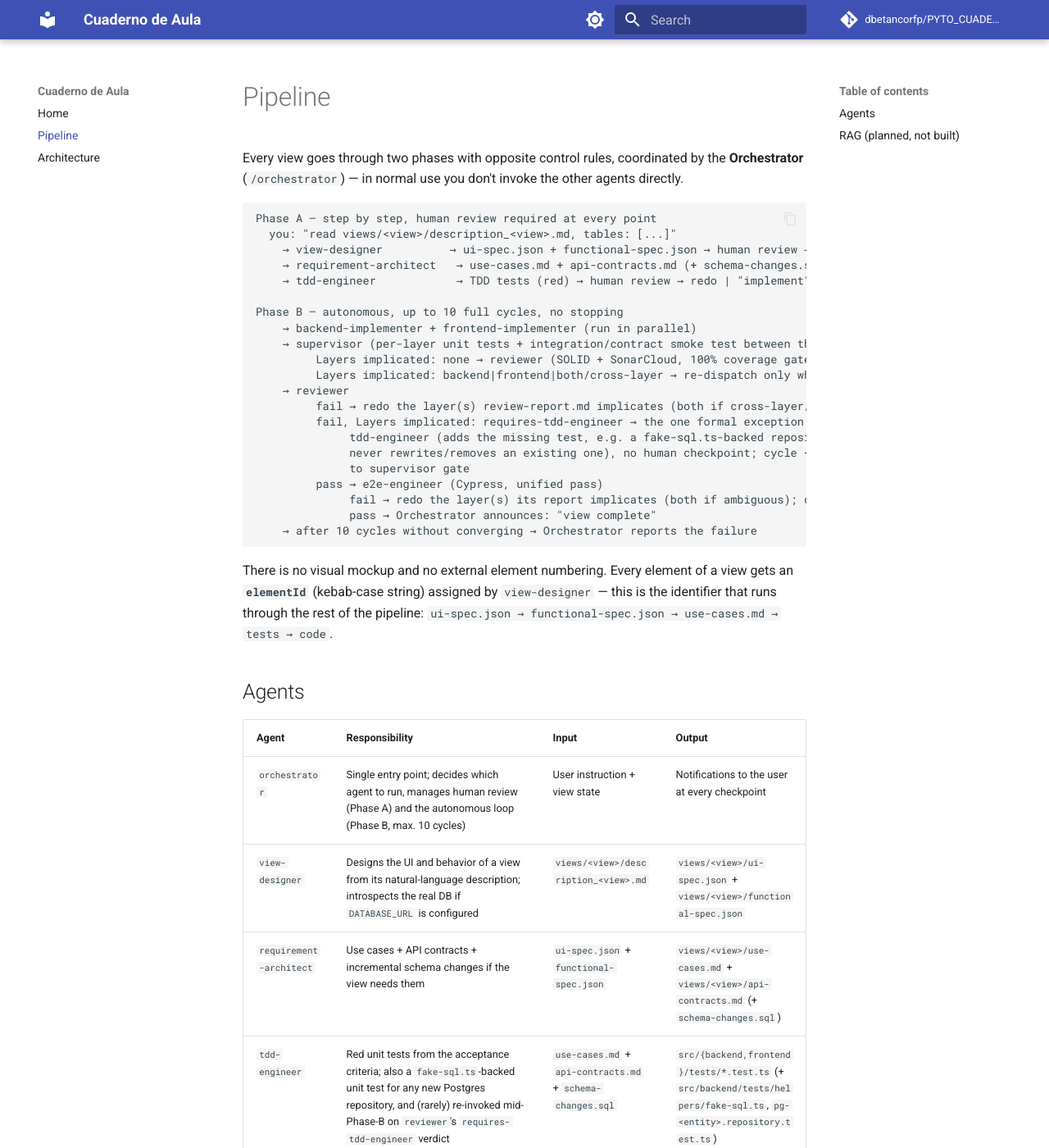
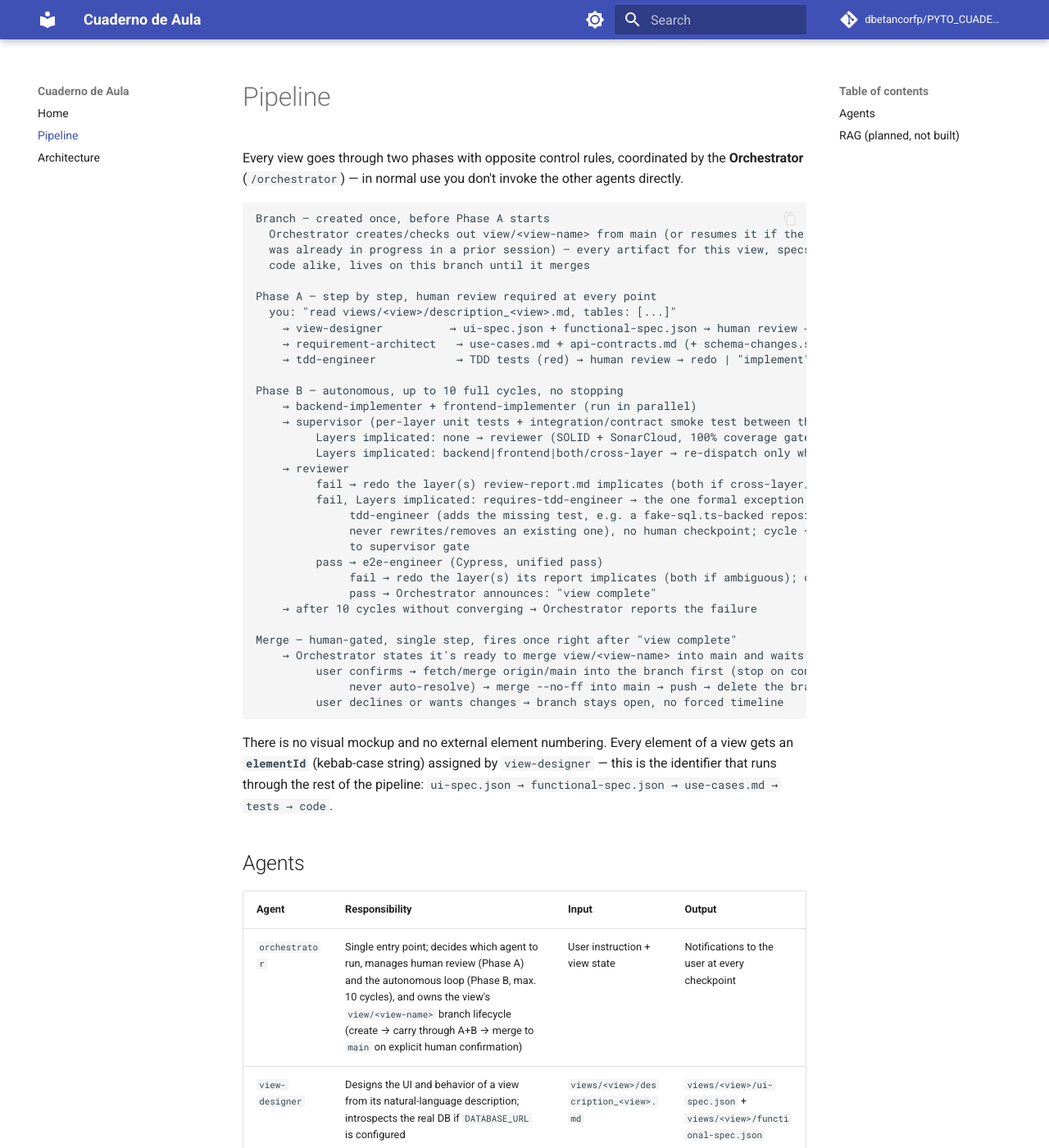
Before and after one commit to dbetancorfp/PYTO_CUADERNO_DE_AULA_V0, an MkDocs documentation site: the page built from docs/pipeline.md, in a window 1280 px wide and 1400 px high. Shown: the whole window at 82% size. Built offline with MkDocs 1.6.1 and Material for MkDocs 9.7.7, drawn with Linux system fonts in a browser that asks for light colours; comment, search, counter and statistics services are not loaded.

Commit message:
feat: add branch-per-view workflow to the pipeline
- Every view now builds on its own view/<view-name> branch, created
  by the Orchestrator before view-designer runs and carried through
  Phase A and Phase B, instead of committing straight to main mid-cycle
- Merge to main is a new human-gated step that fires once right after
  e2e-engineer PASS ("view complete") and never runs automatically -
  matches how pushes have actually been confirmed all session and the
  project's existing no-PR-unless-asked convention (direct git merge)
- commit.md reworded to describe branch-aware pushing instead of the
  old blanket "pushes directly to main" framing
- ci-setup.md's ci.yml/e2e.yml specs widened to also trigger on
  view/** pushes, so CI checks the branch itself before merge

Co-Authored-By: Claude Sonnet 4.6 <noreply@anthropic.com>

````diff
--- a/docs/pipeline.md
+++ b/docs/pipeline.md
@@ -5,6 +5,11 @@ Every view goes through two phases with opposite control rules, coordinated by t
 directly.
 
 ```
+Branch — created once, before Phase A starts
+  Orchestrator creates/checks out view/<view-name> from main (or resumes it if the view
+  was already in progress in a prior session) — every artifact for this view, specs and
+  code alike, lives on this branch until it merges
+
 Phase A — step by step, human review required at every point
   you: "read views/<view>/description_<view>.md, tables: [...]"
     → view-designer          → ui-spec.json + functional-spec.json → human review → redo | continue
@@ -26,6 +31,12 @@ Phase B — autonomous, up to 10 full cycles, no stopping
               fail → redo the layer(s) its report implicates (both if ambiguous); cycle += 1; back to supervisor gate
               pass → Orchestrator announces: "view complete"
     → after 10 cycles without converging → Orchestrator reports the failure
+
+Merge — human-gated, single step, fires once right after "view complete"
+    → Orchestrator states it's ready to merge view/<view-name> into main and waits
+         user confirms → fetch/merge origin/main into the branch first (stop on conflict,
+              never auto-resolve) → merge --no-ff into main → push → delete the branch
+         user declines or wants changes → branch stays open, no forced timeline
 ```
 
 There is no visual mockup and no external element numbering. Every element of a view gets
@@ -37,7 +48,7 @@ that runs through the rest of the pipeline:
 
 | Agent | Responsibility | Input | Output |
 |-------|-----------------|-------|--------|
-| `orchestrator` | Single entry point; decides which agent to run, manages human review (Phase A) and the autonomous loop (Phase B, max. 10 cycles) | User instruction + view state | Notifications to the user at every checkpoint |
+| `orchestrator` | Single entry point; decides which agent to run, manages human review (Phase A) and the autonomous loop (Phase B, max. 10 cycles), and owns the view's `view/<view-name>` branch lifecycle (create → carry through A+B → merge to `main` on explicit human confirmation) | User instruction + view state | Notifications to the user at every checkpoint |
 | `view-designer` | Designs the UI and behavior of a view from its natural-language description; introspects the real DB if `DATABASE_URL` is configured | `views/<view>/description_<view>.md` | `views/<view>/ui-spec.json` + `views/<view>/functional-spec.json` |
 | `requirement-architect` | Use cases + API contracts + incremental schema changes if the view needs them | `ui-spec.json` + `functional-spec.json` | `views/<view>/use-cases.md` + `views/<view>/api-contracts.md` (+ `schema-changes.sql`) |
 | `tdd-engineer` | Red unit tests from the acceptance criteria; also a `fake-sql.ts`-backed unit test for any new Postgres repository, and (rarely) re-invoked mid-Phase-B on `reviewer`'s `requires-tdd-engineer` verdict | `use-cases.md` + `api-contracts.md` + `schema-changes.sql` | `src/{backend,frontend}/tests/*.test.ts` (+ `src/backend/tests/helpers/fake-sql.ts`, `pg-<entity>.repository.test.ts`) |
````
Also changed, not shown: CLAUDE.md (+21 -2 lines), cli/commands/commit.md (+7 -2 lines), lib/agents/ci-setup/ci-setup.md (+4 -4 lines), lib/agents/orchestrator/orchestrator.md (+35 -3 lines).
